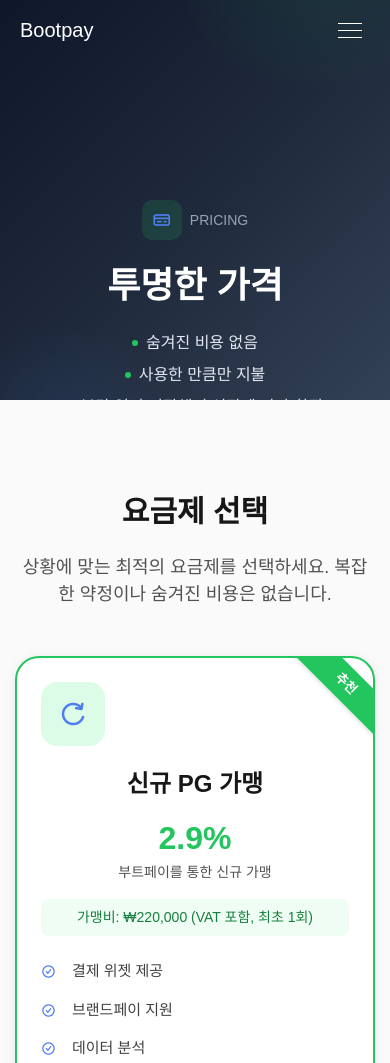
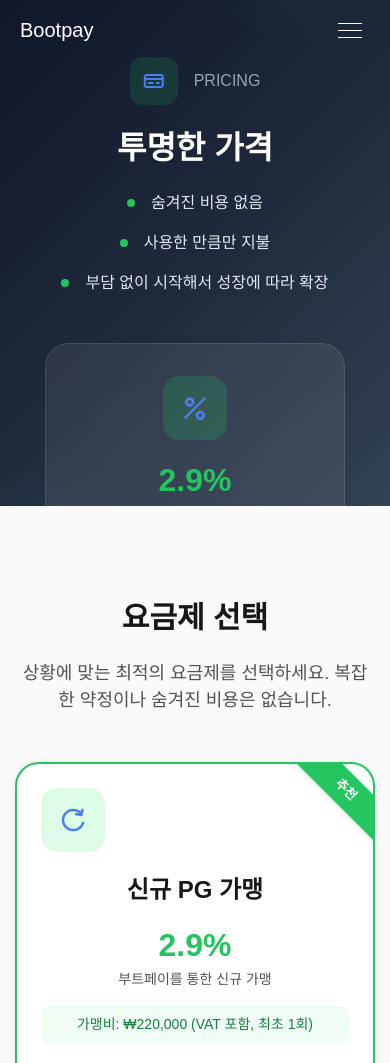
Before and after one commit to bootpay/homepage_v2, a website: page price.html in a window 390 px wide. Shown: the top 1063 px of the page. Drawn offline with Linux system fonts and the light colour scheme.

Commit message:
subpage update

```diff
--- a/price.html
+++ b/price.html
@@ -104,97 +104,54 @@
             <div class="main-content-wrap">
 
                 <!-- intro-section -->
-                <section id="intro-wrap" class="text-white" style="position: relative; background: linear-gradient(135deg, #0f172a 0%, #1e293b 50%, #334155 100%); padding: 120px 0 80px; overflow: hidden;">
+                <section id="intro-wrap" class="text-white d-flex align-items-center" style="position: relative; background: linear-gradient(135deg, #0f172a 0%, #1e293b 50%, #334155 100%); min-height: 60vh; overflow: hidden;">
 
                     <!-- 배경 장식 요소 -->
                     <div style="position: absolute; top: -50%; right: -20%; width: 300px; height: 300px; background: radial-gradient(circle, rgba(34, 197, 94, 0.1) 0%, transparent 70%); border-radius: 50%;"></div>
                     <div style="position: absolute; bottom: -30%; left: -10%; width: 200px; height: 200px; background: radial-gradient(circle, rgba(59, 130, 246, 0.08) 0%, transparent 70%); border-radius: 50%;"></div>
 
-                    <!-- PC 버전 -->
-                    <div class="d-none d-lg-block">
+                    <!-- 반응형 통합 버전 -->
                     <div class="container" style="position: relative; z-index: 2;">
                         <div class="row align-items-center">
-                                <div class="col-lg-8 col-xl-7">
+                            <div class="col-12 col-lg-7 mb-4 mb-lg-0">
                                 <div data-aos="fade-up" data-aos-delay="100">
                                     <!-- 아이콘과 카테고리 -->
-                                        <div class="d-flex align-items-center mb-4">
+                                    <div class="d-flex align-items-center justify-content-center justify-content-lg-start mb-4">
                                         <div class="d-flex align-items-center justify-content-center mr-3" style="width: 48px; height: 48px; background: rgba(34, 197, 94, 0.15); border-radius: 12px; backdrop-filter: blur(10px);">
                                             <i class="eva eva-credit-card-outline text-24" style="color: #22c55e;"></i>
                                         </div>
                                         <span class="text-16" style="color: #94a3b8; font-weight: 500;">PRICING</span>
                                     </div>
 
-                                        <h1 class="font-weight-bold text-48 text-white mb-4" style="line-height: 1.2;">투명한 가격</h1>
+                                    <h1 class="font-weight-bold text-center text-lg-left mb-4" style="font-size: clamp(2rem, 5vw, 3rem); line-height: 1.2; color: white;">투명한 가격</h1>
 
-                                        <div class="price-highlights mb-5">
-                                            <div class="d-flex align-items-center mb-3">
+                                    <div class="price-highlights mb-4">
+                                        <div class="d-flex align-items-center justify-content-center justify-content-lg-start mb-3">
                                             <div class="mr-3" style="width: 8px; height: 8px; background-color: #22c55e; border-radius: 50%;"></div>
-                                                <span class="text-18" style="color: #e2e8f0;">숨겨진 비용 없음</span>
+                                            <span class="text-16 text-lg-18" style="color: #e2e8f0;">숨겨진 비용 없음</span>
                                         </div>
-                                            <div class="d-flex align-items-center mb-3">
+                                        <div class="d-flex align-items-center justify-content-center justify-content-lg-start mb-3">
                                             <div class="mr-3" style="width: 8px; height: 8px; background-color: #22c55e; border-radius: 50%;"></div>
-                                                <span class="text-18" style="color: #e2e8f0;">사용한 만큼만 지불</span>
+                                            <span class="text-16 text-lg-18" style="color: #e2e8f0;">사용한 만큼만 지불</span>
                                         </div>
-                                            <div class="d-flex align-items-center">
+                                        <div class="d-flex align-items-center justify-content-center justify-content-lg-start">
                                             <div class="mr-3" style="width: 8px; height: 8px; background-color: #22c55e; border-radius: 50%;"></div>
-                                                <span class="text-18" style="color: #e2e8f0;">부담 없이 시작해서 성장에 따라 확장</span>
+                                            <span class="text-16 text-lg-18" style="color: #e2e8f0;">부담 없이 시작해서 성장에 따라 확장</span>
                                         </div>
                                     </div>
                                 </div>
                             </div>
 
-                                <div class="col-lg-4 col-xl-5">
+                            <div class="col-12 col-lg-5">
                                 <div class="text-center" data-aos="fade-left" data-aos-delay="300">
                                     <!-- 가격 미리보기 카드 -->
-                                        <div style="background: rgba(255, 255, 255, 0.08); backdrop-filter: blur(20px); border-radius: 24px; padding: 32px; border: 1px solid rgba(255, 255, 255, 0.1);">
+                                    <div class="mx-auto" style="max-width: 300px; background: rgba(255, 255, 255, 0.08); backdrop-filter: blur(20px); border-radius: 24px; padding: 32px; border: 1px solid rgba(255, 255, 255, 0.1);">
                                         <div class="d-flex align-items-center justify-content-center mb-3" style="width: 64px; height: 64px; background: rgba(34, 197, 94, 0.2); border-radius: 16px; margin: 0 auto;">
                                             <i class="eva eva-percent-outline text-32" style="color: #22c55e;"></i>
                                         </div>
-                                            <div class="text-48 font-weight-bold mb-2" style="color: #22c55e;">2.9%</div>
+                                        <div class="font-weight-bold mb-2" style="font-size: clamp(2rem, 4vw, 3rem); color: #22c55e;">2.9%</div>
                                         <p class="text-16" style="color: #cbd5e1; margin-bottom: 0;">신규 PG 가맹 시작가격</p>
                                     </div>
-                                    </div>
-                                </div>
-                            </div>
-                        </div>
-                    </div>
-
-                    <!-- 모바일 버전 -->
-                    <div class="d-lg-none" style="padding: 80px 20px 60px; position: relative; z-index: 2;">
-                        <div class="container">
-                            <div class="text-center" data-aos="fade-up">
-                                <!-- 아이콘과 카테고리 -->
-                                <div class="d-flex align-items-center justify-content-center mb-4">
-                                    <div class="d-flex align-items-center justify-content-center mr-2" style="width: 40px; height: 40px; background: rgba(34, 197, 94, 0.15); border-radius: 10px;">
-                                        <i class="eva eva-credit-card-outline text-20" style="color: #22c55e;"></i>
-                                    </div>
-                                    <span class="text-14" style="color: #94a3b8; font-weight: 500;">PRICING</span>
-                                </div>
-
-                                <h1 class="font-weight-bold text-36 text-white mb-4">투명한 가격</h1>
-
-                                <div class="price-highlights mb-5">
-                                    <div class="d-flex align-items-center justify-content-center mb-2">
-                                        <div class="mr-2" style="width: 6px; height: 6px; background-color: #22c55e; border-radius: 50%;"></div>
-                                        <span class="text-16" style="color: #e2e8f0;">숨겨진 비용 없음</span>
-                                    </div>
-                                    <div class="d-flex align-items-center justify-content-center mb-2">
-                                        <div class="mr-2" style="width: 6px; height: 6px; background-color: #22c55e; border-radius: 50%;"></div>
-                                        <span class="text-16" style="color: #e2e8f0;">사용한 만큼만 지불</span>
-                                    </div>
-                                    <div class="d-flex align-items-center justify-content-center">
-                                        <div class="mr-2" style="width: 6px; height: 6px; background-color: #22c55e; border-radius: 50%;"></div>
-                                        <span class="text-16" style="color: #e2e8f0;">부담 없이 시작해서 성장에 따라 확장</span>
-                                    </div>
-                                </div>
-
-                                <!-- 모바일 가격 미리보기 -->
-                                <div style="background: rgba(255, 255, 255, 0.08); backdrop-filter: blur(20px); border-radius: 20px; padding: 24px; border: 1px solid rgba(255, 255, 255, 0.1);">
-                                    <div class="d-flex align-items-center justify-content-center mb-2" style="width: 48px; height: 48px; background: rgba(34, 197, 94, 0.2); border-radius: 12px; margin: 0 auto;">
-                                        <i class="eva eva-percent-outline text-24" style="color: #22c55e;"></i>
-                                    </div>
-                                    <div class="text-32 font-weight-bold mb-1" style="color: #22c55e;">2.9%</div>
-                                    <p class="text-14" style="color: #cbd5e1; margin-bottom: 0;">신규 PG 가맹 시작가격</p>
                                 </div>
                             </div>
                         </div>
```
Lines whose indentation alone changed are shown as unchanged.
